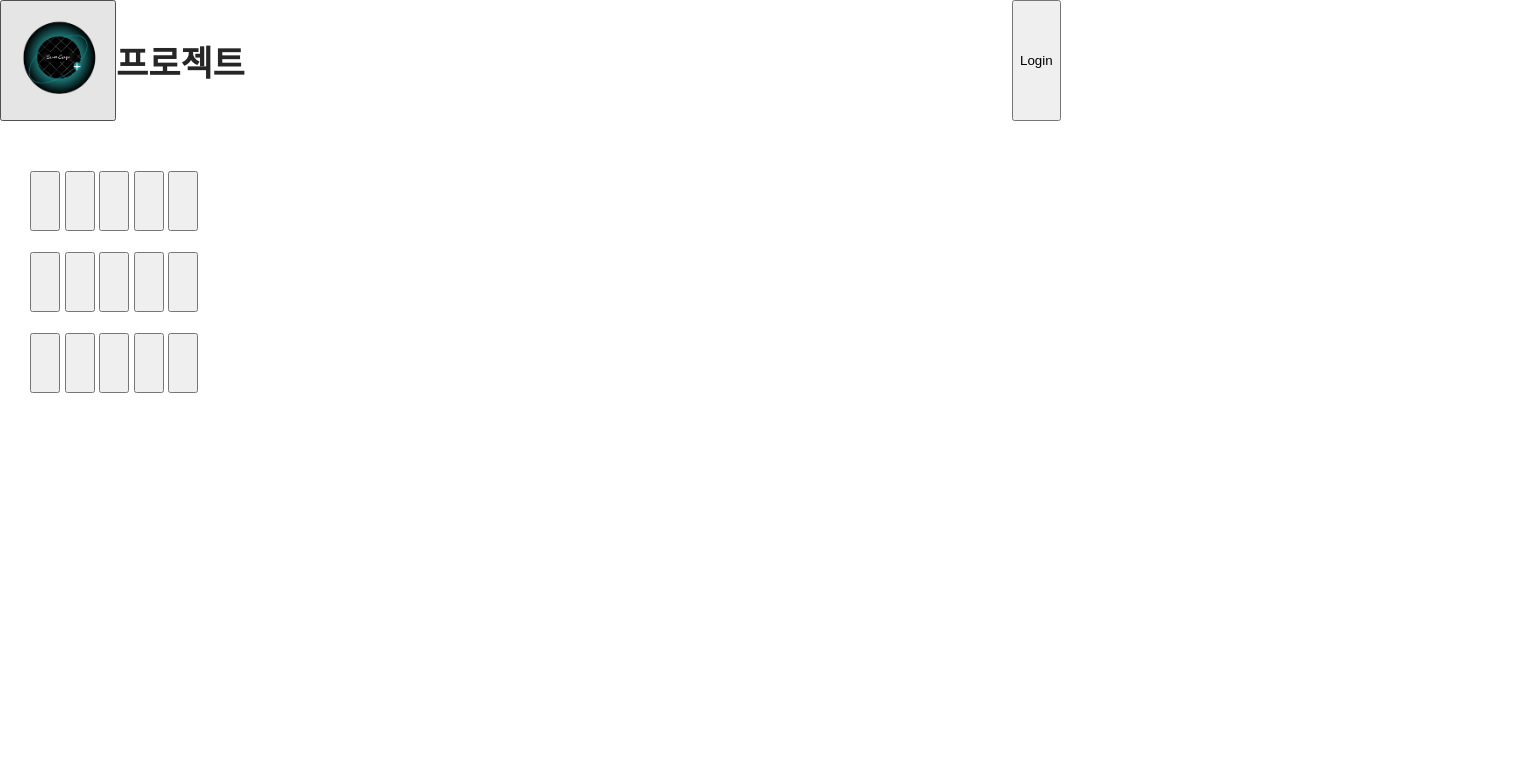
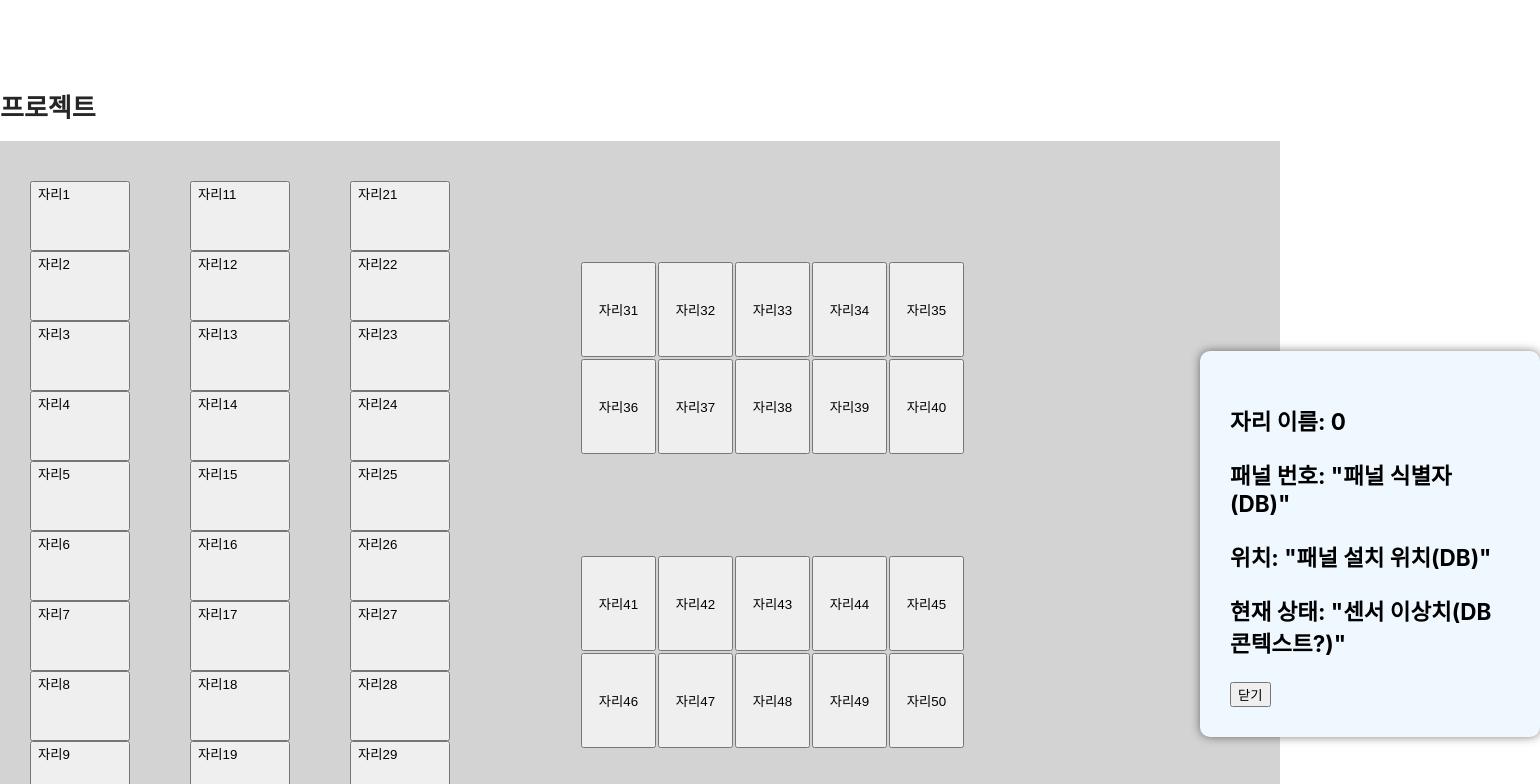
Before and after one commit to 2024-SMHRD-IS-IoT-1/wedoino, a React (Create React App) app in the folder code/frontend/: page / in a window 1280 px wide. Shown: the top 784 px of the page, 1540 px wide, since content can reach past the window. Built offline with nearby package versions, Linux system fonts and the light colour scheme.

Commit message:
Hong Joon Commit

```diff
--- a/code/frontend/src/components/Main1.jsx
+++ b/code/frontend/src/components/Main1.jsx
@@ -1,66 +1,58 @@
-import { useContext, useEffect, useRef, useState } from 'react';
+import { Component, createContext, useEffect, useState } from 'react';
+import Login from './Login'
+// import Panel from './panel';
 import { useNavigate } from 'react-router-dom';
-
-import instance from './Axios';
-import Login from './Login';
-import Park from './Park';
-import { Data } from '../AppMain'
+import Parking from './Parking';
+import Parking_row from './Parking_row';
+import '../css/main.css'
+import Popup from './Popup';
+export const Data = createContext();
 
 function App() {
   const nav = useNavigate();
-  const {login, setlogin} = useContext(Data);
-  const { Info, setInfo } = useContext(Data);
+  const [login, setlogin] = useState(false);
+  const [trainerInfo, setTrinerInfo] = useState({});
 
-  const isLogin = () =>{
-    if (Info) {
-      console.log("SSSSSSSSS")
-      console.log(Info)
-      nav('/panel');
-    } else {
-      console.log("dddddd")
-      console.log(Info);
-      setlogin(true);
-    }
-  }
 
-  const logout = () => {
-    instance.get('/logout')
-      .then((res) => {
-        console.log(res);
-        if(res.data === "세션삭제"){
-          setInfo();
-          alert("logout");
-        }
-      })
-      .catch((error) => {
-        console.log(error);
-      }
-      )
-  }
+  useEffect(() => {
+    setTrinerInfo(JSON.parse(sessionStorage.getItem('trainer')));
+  }, [])
+
+
 
   return (
     <div>
-        {/* Info가 있으면 바로 패널페이지로
-            없으면 login 컴포넌트가 생기기 */}
-        <div style={{ display: 'flex' }}>
-          <button onClick={isLogin}>
-            <img src='img/logo.png' width={'100px'} alt='logo' />
-          </button>
-          <p style={{ fontSize: '35px', width:'70%' }}>프로젝트</p>
-          {
-            Info ?<button className='loginoutButton' onClick={logout}>Logout</button>
-                  :<button className='loginoutButton'
-                    onClick={() => {
-                      setlogin(login ? false : true)
-                    }} >Login</button>
-          }
+      <Data.Provider
+        value={{
+          trainerInfo
+        }}>
+
+        <h1>프로젝트</h1>
+
+        <div style={{ height: '800px', backgroundColor: 'lightgrey' }}>
+          {login
+            ? <Login />
+            : <div style={{ display: 'flex' }}>
+                <div className='whole'style={{zIndex:1}}>
+                  <Parking />
+                </div>
+                <div style={{ marginLeft: '30px', zIndex:1}}>
+                  <br /><br /><br />
+                  <Parking_row />
+                </div>
+              </div>
+            }
         </div>
 
+        <footer>
+          <button onClick={() => {
+            !trainerInfo
+              ? setlogin(login ? false : true)
+              : nav('/panel')
+          }} >패널관리</button>
+        </footer>
 
-          {login ? <Login /> : <Park/>}
-
-
-
+      </Data.Provider>
     </div>
   );
 }
--- /dev/null
+++ b/code/frontend/src/components/Parking.jsx
@@ -0,0 +1,92 @@
+import React, {useRef, useState} from 'react'
+import '../css/parking.css'
+import Popup from './Popup'
+
+const Parking = () => {
+
+    const [ inform, setInform ] = useState(true);
+    const [ selected, setSelected] = useState(0);
+    const arr1 = [1,2,3,4,5,6,7,8,9,10]
+    const arr2 = [11,12,13,14,15,16,17,18,19,20]
+    const arr3 = [21,22,23,24,25,26,27,28,29,30]
+    const background = useRef();
+    const closing = () => {
+        return (
+          setInform(false),
+            setSelected(0)
+        )
+      }
+      const wantZero = () =>{
+        if(selected != 0){
+            alert('다음엔 해당 좌석을 닫고 열어주세요')
+        }
+      }
+
+    const view = () => {
+        return
+    }
+    // style={{position:'absolute'}}
+  return (
+    <div style={{position:'relative'}}>
+    <div >
+        { inform && <div className='pop_up' style={{marginLeft:'1200px'}} ref={background}
+            onClick={e => {
+            if (e.target === background.current) {
+                setInform(false);
+            }
+        }}>
+            <Popup value={selected}></Popup>
+            <button onClick={closing}>닫기</button>
+        </div>}
+        </div>
+        <br /><br />
+        <div >
+        <div style={{display:'flex'}}>
+            <div className='normal_blank'>
+            {arr1.map((elem) => {
+                return (<button onClick={() => {
+                    console.log('1');
+                    wantZero();
+                    setInform(true);
+                    setSelected(elem);
+                }}>자리{elem}</button>)
+            })}
+            </div>
+
+            <div className='blank'>
+                <div></div>
+            </div>
+
+            <div className='normal_blank'>
+            {arr2.map((elem) => {
+                return (<button onClick={() => {
+                    console.log('2');
+                    wantZero();
+                    setInform(true);
+                    setSelected(elem);
+                }}>자리{elem}</button>)
+            })}
+            </div>
+
+            <div className='blank'>
+                <div></div>
+            </div>
+
+            <div className='normal_blank'>
+            {arr3.map((elem) => {
+                return (<button onClick={() => {
+                    console.log('3');
+                    wantZero();
+                    setInform(true);
+                    setSelected(elem);
+                }}>자리{elem}</button>)
+            })}
+            </div>
+
+        </div>
+        </div>
+    </div>
+  )
+}
+
+export default Parking
--- /dev/null
+++ b/code/frontend/src/components/Parking_row.jsx
@@ -0,0 +1,92 @@
+import React, {useRef, useState} from 'react'
+import '../css/parking.css'
+import Popup from './Popup';
+
+const Parking_row = () => {
+
+    const [ inform, setInform ] = useState(false);
+    const [ selected, setSelected] = useState(0);
+    const arr1 = [31,32,33,34,35]
+    const arr2 = [36,37,38,39,40]
+    const arr3 = [41,42,43,44,45]
+    const arr4 = [46,47,48,49,50]
+    const background = useRef();
+    const closing = () => {
+
+        return (
+          setInform(false),
+          setSelected(0)
+        )
+      }
+
+      const wantZero = () =>{
+        if(selected != 0){
+            alert('다음엔 해당 좌석을 닫고 열어주세요')
+        }
+      }
+
+  return (
+     <div style={{position:'relative'}}>
+        { inform && <div className='pop_up' style={{marginLeft:'720px', top:'139px'}} ref={background}
+            onClick={e => {
+            if(e.target === background.current){
+                setInform(false);
+            }
+        }}>
+            {/* style={{ border: "10px solid red"}} */}
+            <Popup value={selected} ></Popup>
+            <button onClick={closing}>닫기</button>
+        </div>}
+        <br /> <br /> <br />
+        <div style={{position:'absolute', display:'contents'}}>
+        <div className='row_blank' >
+        {arr1.map((elem)=>{
+            return (<button onClick={() => {
+                console.log('1');
+                wantZero();
+                setInform(true);
+                setSelected(elem);
+            }}>자리{elem}
+                </button>)
+        })}
+        <br />
+        {arr2.map((elem)=>{
+            return (<button onClick={() => {
+                console.log('1');
+                wantZero();
+                setInform(true);
+                setSelected(elem);
+            }}>자리{elem}
+                </button>)
+        })}
+        <br /><br /><br /><br /><br /><br />
+        {arr3.map((elem)=>{
+            return (<button onClick={() => {
+                console.log('1');
+                wantZero();
+                setInform(true);
+                setSelected(elem);
+            }}>자리{elem}
+                </button>)
+        })}
+        <br />
+        {arr4.map((elem)=>{
+            return (<button onClick={() => {
+                console.log('1');
+                setInform(true);
+                setSelected(elem);
+            }}>자리{elem}
+                </button>)
+        })}
+        {/* <button>자리</button>
+        <button>자리</button>
+        <button>자리</button>
+        <button>자리</button>
+        <button>자리</button> */}
+    </div>
+    </div>
+</div>
+  )
+}
+
+export default Parking_row
--- /dev/null
+++ b/code/frontend/src/components/Popup.jsx
@@ -0,0 +1,18 @@
+import React, {useState} from 'react'
+
+const Popup = (props) => {
+
+  return (
+    // className='pop_up'
+    <div>
+        <div >
+            <h3>자리 이름: {props.value}</h3>
+            <h3>패널 번호: "패널 식별자(DB)" </h3>
+            <h3>위치: "패널 설치 위치(DB)" </h3>
+            <h3>현재 상태: "센서 이상치(DB 콘텍스트?)"</h3>
+        </div>
+    </div>
+  )
+}
+
+export default Popup
--- /dev/null
+++ b/code/frontend/src/css/panel.css
@@ -0,0 +1,147 @@
+/* 전반적인 페이지 스타일 */
+
+body {
+    background-color:   #0d0f15; /* 어두운 우주 같은 배경 */
+    color: #e8e8e8;
+    font-family: 'Roboto'/*, sans-serif*/; /* 간결하고 미래적인 느낌 */
+     margin: 0;
+    padding: 0;
+    /*display: flex;*/
+    justify-content: center;
+    align-items: center;
+    /*height: 100vh;*/
+    width : 100%;
+
+
+  }
+  html, body {
+    height:100%
+  }
+
+  /* 1 발전현황 컨테이너 */
+  .container {
+    background-color: #1b1e24; /* 어두운 패널 배경 */
+    border-radius: 10px;
+    box-shadow: 0 0 20px rgba(0, 0, 0, 0.8); /* 우주에서 떠 있는 패널 느낌 */
+    padding: 30px, 30px, 30px, 30px;
+    width: 1000px;
+    height:600px;
+    text-align: center;
+    align-items: center;
+
+  }
+  /* 2 전력사용현황 컨테이너 */
+  .container_eustate {
+    background-color: #1b1e24; /* 어두운 패널 배경 */
+    border-radius: 10px;
+    box-shadow: 0 0 20px rgba(0, 0, 0, 0.8); /* 우주에서 떠 있는 패널 느낌 */
+    padding: 10px;
+    width: 30%;
+    max-width: 1800px;
+    text-align: center;
+    align-items: center;
+  }
+  /* 3 주차장이용실태 컨테이너 */
+  .container_foot {
+    background-color: #1b1e24; /* 어두운 패널 배경 */
+    border-radius: 10px;
+    box-shadow: 0 0 20px rgba(0, 0, 0, 0.8); /* 우주에서 떠 있는 패널 느낌 */
+    padding: 10px;
+    height: 250px;
+    width: 100%;
+    max-width: 2700px;
+    text-align: center;
+    align-items: center;
+  }
+
+  /* 타이틀 스타일 */
+  h1 {
+    color: rgb(203, 217, 218);/*#00d4ff; /*관리자창*/
+    font-size: 3em;
+    margin-bottom: 20px;
+    letter-spacing: 2px;
+    text-transform: uppercase;
+  }
+
+  /* 서브 타이틀 */
+  h2 {
+    color: rgb(153, 202, 211); /* 고대비 강조 색상 */
+    font-size: 2em;
+    margin-bottom: 40px;
+  }
+
+  /* 버튼 스타일 */
+  button {
+    background-color: #3b90a1; /* 네온 블루 버튼 */
+    color: #0d0f15;
+    border: none;
+    padding: 15px 30px;
+    font-size: 1.2em;
+    border-radius: 5px;
+    cursor: pointer;
+    transition: background-color 0.3s ease;
+  }
+
+  button:hover {
+    background-color: #ffdd57; /* 호버 시 노란색으로 변경 */
+    color: #0d0f15;
+  }
+
+  /* 애니메이션 */
+  @keyframes blink {
+    0%, 100% { opacity: 1; }
+    50% { opacity: 0; }
+  }
+
+  .status-indicator {
+    background-color: #ff5757;
+    width: 15px;
+    height: 15px;
+    border-radius: 50%;
+    display: inline-block;
+    margin-right: 10px;
+    animation: blink 1s infinite; /* 깜빡이는 전력 상태 */
+  }
+
+  /* 카드 스타일 */
+  .card_container {
+    align-items: center;
+    display: flex;
+    flex-direction: column;
+  }
+
+  .card {
+    background-color: #282c34; /* 다크 카드 */
+    border-radius: 10px;
+    padding: 20px;
+    margin: 10px;
+    box-shadow: 0 0 10px rgba(0, 0, 0, 0.5); /* 그림자 효과 */
+    display: inline-block;
+    width: 200px;
+  }
+
+  .card-title {
+    font-size: 1.3em;
+    margin-bottom: 10px;
+    color: #e8e8e8;
+  }
+
+  .card-value {
+    font-size: 2em;
+    color: #00d4ff; /* 데이터 강조 색상 */
+  }
+
+  .side{
+    align-items: center;
+    display: flex;
+  }
+/*
+background-color: #1b1e24 ;
+justify-content: center;
+align-items: center;
+text-align: center;
+width: 200;
+height: 100%;
+font-size: 500%;
+color:indianred;
+   */
--- /dev/null
+++ b/code/frontend/src/css/parking.css
@@ -0,0 +1,40 @@
+
+.normal_blank{
+    top: 2;
+}
+.normal_blank button{
+    width: 100px;
+    height: 70px;
+    display: flex;
+    flex-direction: column;
+    margin-left: 30px;
+}
+.row_blank{
+    margin-left: 100px;
+
+
+}
+.row_blank button{
+    width: 75px;
+    height:95px;
+    margin: 1px;
+}
+
+.blank div{
+    width: 30px;
+}
+
+.pop_up{
+    position: absolute;
+    width: 280px;
+    top: 200px;
+    font-size: larger;
+    background-color: aliceblue;
+
+    border-radius: 10px;
+    padding: 30px;
+    margin: 10px;
+    box-shadow: 0 0 10px rgba(0, 0, 0, 0.5); /* 그림자 효과 */
+    display: inline-block;
+
+}
```
